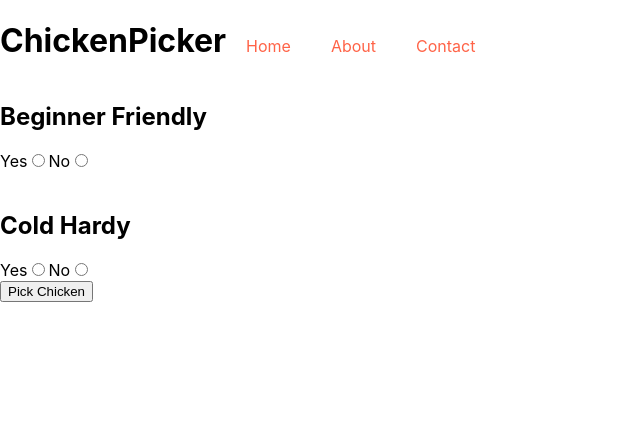
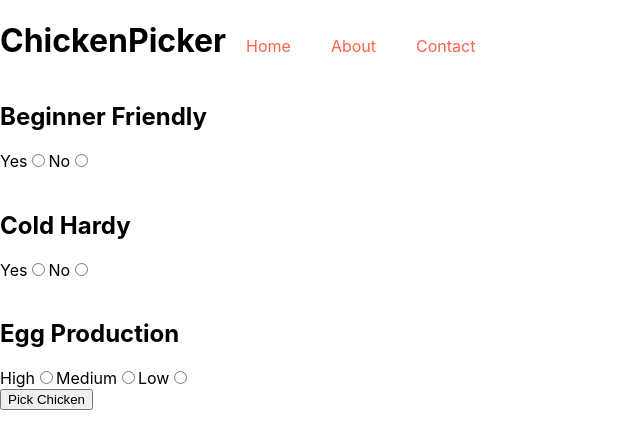
Before and after one commit to this-is-simon/chicken-picker, a React (Create React App) app: page / in a window 1280 px wide. Shown: the top 448 px of the page, without its empty margins (0-640 px from the left). Built offline with nearby package versions, Linux system fonts and the light colour scheme.

Commit message:
Add eggProduction UI and logic to Form

```diff
--- /dev/null
+++ b/src/components/ChickenInfo.js
@@ -0,0 +1,17 @@
+import React from "react";
+
+export const ChickenInfo = (props) => {
+    const chicken = props.chicken;
+    return (
+        <div>
+            <h3>{chicken.name}</h3>
+            <img src={chicken.image} />
+            <p>Beginner Friendly: {chicken.beginnerFriendly.toString()}</p>
+            <p>Cold Hardy: {chicken.coldHardy.toString()}</p>
+            <p>Temperament: {chicken.temperament}</p>
+            <p>Minimum Number of Eggs Per Year: {chicken.eggProduction}</p>
+            <p>Egg Colour: {chicken.eggColour}</p>
+            <p>Dual Purpose: {chicken.dualPurpose.toString()}</p>
+        </div>
+    )
+};
--- a/src/components/Form.js
+++ b/src/components/Form.js
@@ -41,6 +41,31 @@ class Form extends Component {
                                 className="form-check-input"
                             />
                     </div>
+                    <br />
+                    <div className="form-check">
+                        <h2>Egg Production</h2>
+                        <label>High</label>
+                            <input
+                                type="radio"
+                                name="eggProduction"
+                                value="200"
+                                className="form-check-input"
+                            />
+                        <label>Medium</label>
+                            <input
+                                type="radio"
+                                name="eggProduction"
+                                value="150"
+                                className="form-check-input"
+                            />
+                        <label>Low</label>
+                            <input
+                                type="radio"
+                                name="eggProduction"
+                                value="100"
+                                className="form-check-input"
+                            />
+                    </div>
 
                     <div className="form-group">
                         <button className="btn btn-primary mt-2" type="submit">
--- a/src/components/PerfectChicken.js
+++ b/src/components/PerfectChicken.js
@@ -1,18 +1,16 @@
 import React, {Component} from 'react';
-import fancyChicken from '../assets/images/fancy_chicken_1.jpg';
 import {chickensData} from "../mockData";
-import { ResultText } from "../components/ResultText"
+import { ResultText } from "./ResultText";
+import { ChickenInfo } from "./ChickenInfo";
 
 class PerfectChicken extends Component {
 
     findPerfectChickens = () => {
-        console.log("chickpref", this.props.formData)
-        console.log("chickens", chickensData)
         const result = chickensData.filter(chicken => {
             return chicken.coldHardy.toString() === this.props.formData.coldHardy &&
-            chicken.beginnerFriendly.toString() === this.props.formData.beginnerFriendly
+            chicken.beginnerFriendly.toString() === this.props.formData.beginnerFriendly &&
+            chicken.eggProduction.toString() === this.props.formData.eggProduction
         });
-        console.log('result', result)
         return result
     }
 
@@ -20,17 +18,13 @@ class PerfectChicken extends Component {
         const chickensArray = this.findPerfectChickens();
         const chickens = chickensArray.map(chicken => {
             return (
-                <div>
-                <h3>{chicken.name}</h3>
-                <img src={chicken.image} />
-                </div>
-
+                <ChickenInfo chicken={chicken} />
             )
         })
 
         return (
             <div>
-                <ResultText resultsNumber={chickensArray.length}>hiya</ResultText>
+                <ResultText resultsNumber={chickensArray.length} />
                 {chickens}
             </div>
         )
--- a/src/components/ResultText.js
+++ b/src/components/ResultText.js
@@ -1,9 +1,6 @@
 import React from "react";
 
 export const ResultText = (props) => {
-    console.log("number of results", props.resultsNumber);
-
-
     let text;
     switch (true) {
         case (props.resultsNumber === 1):
--- a/src/containers/ChickenPicker.js
+++ b/src/containers/ChickenPicker.js
@@ -23,7 +23,8 @@ class ChickenPicker extends Component {
             formData:
                 {
                     beginnerFriendly: data.get('beginnerFriendly'),
-                    coldHardy: data.get('coldHardy')
+                    coldHardy: data.get('coldHardy'),
+                    eggProduction: data.get('eggProduction')
                 },
             isSubmitted: true
         });
--- a/src/mockData.js
+++ b/src/mockData.js
@@ -6,7 +6,7 @@ export const chickensData = [
         coldHardy: true,
         dualPurpose: true,
         temperament: "Docile",
-        eggsMinimum: 200,
+        eggProduction: 200,
         eggColour: "Chocolate",
         info: "lorem ipsum etc",
         image: 'https://www.thehappychickencoop.com/wp-content/uploads/2018/06/Australorp.png',
@@ -18,7 +18,7 @@ export const chickensData = [
         coldHardy: true,
         dualPurpose: false,
         temperament: "Flighty",
-        eggsMinimum: 100,
+        eggProduction: 100,
         eggColour: "Cream",
         info: "lorem ipsum etc",
         image: 'https://www.thehappychickencoop.com/wp-content/uploads/2018/06/Ayam-Cemani.png'
@@ -30,7 +30,7 @@ export const chickensData = [
         coldHardy: true,
         dualPurpose: true,
         temperament: "Peaceful",
-        eggsMinimum: 150,
+        eggProduction: 150,
         eggColour: "Chocolate",
         info: "lorem ipsum etc",
         image: 'https://www.thehappychickencoop.com/wp-content/uploads/2018/06/Black-Copper-Marans.png'
```
